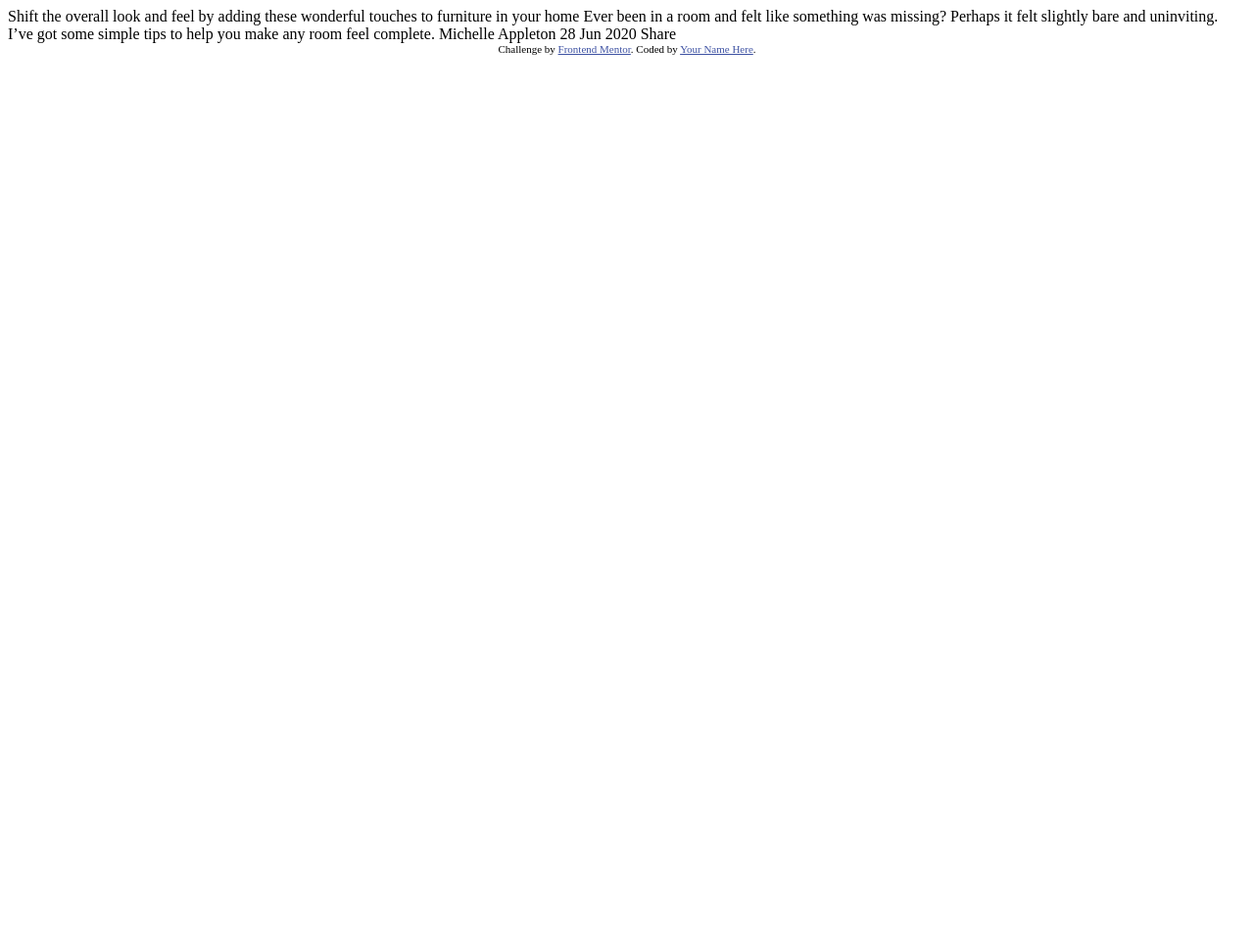
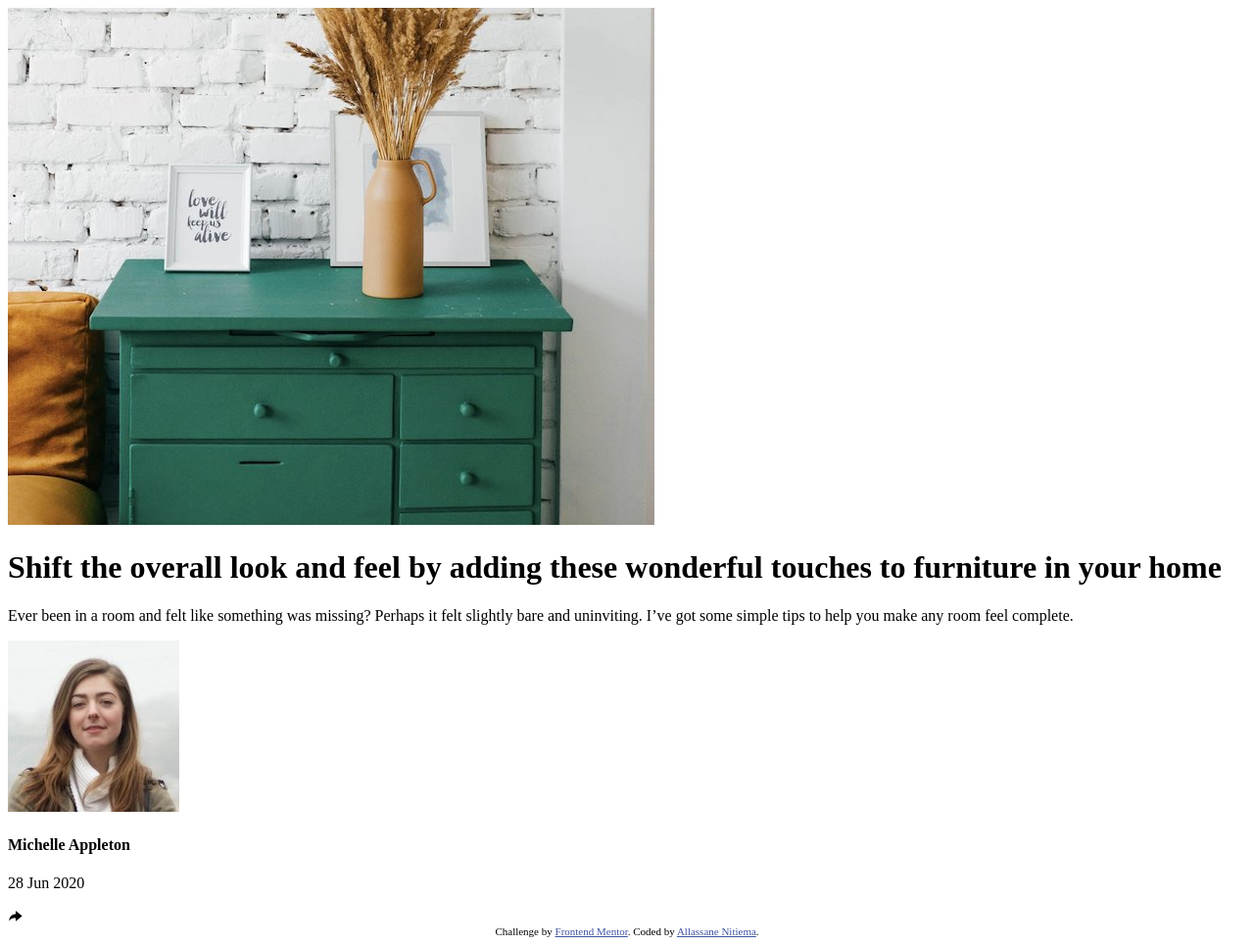
Before and after one commit to NitiemaDev/articlePreviewComponent-frontendMentor, a plain HTML site: page index.html in a window 1280 px wide. Shown: the whole page at 98% size. Before the commit the page ends 800 px from the top, so only its background shows below. Drawn offline with nearby package versions, Linux system fonts and the light colour scheme.

Commit message:
Creation de la structure HTML de la carte

```diff
--- a/index.html
+++ b/index.html
@@ -5,6 +5,9 @@
   <meta name="viewport" content="width=device-width, initial-scale=1.0"> <!-- displays site properly based on user's device -->
 
   <link rel="icon" type="image/png" sizes="32x32" href="./images/favicon-32x32.png">
+
+  <!-- remixicon CDN -->
+  <link rel="stylesheet" href="https://cdnjs.cloudflare.com/ajax/libs/remixicon/4.6.0/remixicon.css" integrity="sha512-kJlvECunwXftkPwyvHbclArO8wszgBGisiLeuDFwNM8ws+wKIw0sv1os3ClWZOcrEB2eRXULYUsm8OVRGJKwGA==" crossorigin="anonymous" referrerpolicy="no-referrer" />
 
   <title>Frontend Mentor | Article preview component</title>
 
@@ -16,7 +19,52 @@
 </head>
 <body>
 
-  Shift the overall look and feel by adding these wonderful
+
+
+  <main>
+    <div class="article-card">
+      <div class="article-image">
+        <img src="./images/drawers.jpg" alt="drawers">
+      </div>
+
+      <div class="article-infos">
+        <h1>
+          Shift the overall look and feel by adding these wonderful
+          touches to furniture in your home
+        </h1>
+        <p>
+          Ever been in a room and felt like something was missing? Perhaps
+          it felt slightly bare and uninviting. I’ve got some simple tips
+          to help you make any room feel complete.
+        </p>
+
+        <section class="profil-section">
+
+          <!-- profil -->
+          <div class="profil-part">
+            <div class="profil-image">
+              <img src="./images/avatar-michelle.jpg" alt="avatar-michelle">
+            </div>
+            <div class="profil-info">
+              <h4>Michelle Appleton</h4>
+              <p>28 Jun 2020</p>
+            </div>
+          </div>
+
+          <!-- Share -->
+           <div class="shareIcon">
+            <i class="ri-share-forward-fill"></i>
+           </div>
+        </section>
+      </div>
+    </div>
+  </main>
+
+
+
+
+
+  <!-- Shift the overall look and feel by adding these wonderful
   touches to furniture in your home
 
   Ever been in a room and felt like something was missing? Perhaps
@@ -24,13 +72,13 @@
   to help you make any room feel complete.
 
   Michelle Appleton
-  28 Jun 2020
+  28 Jun 2020 -->
 
-  Share
+  <!-- Share -->
 
   <div class="attribution">
     Challenge by <a href="https://www.frontendmentor.io?ref=challenge" target="_blank">Frontend Mentor</a>.
-    Coded by <a href="#">Your Name Here</a>.
+    Coded by <a href="#">Allassane Nitiema</a>.
   </div>
 </body>
 </html>
```
